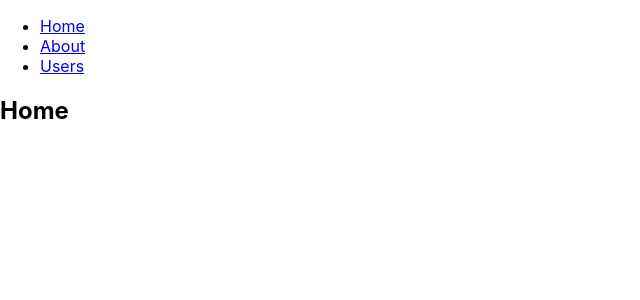
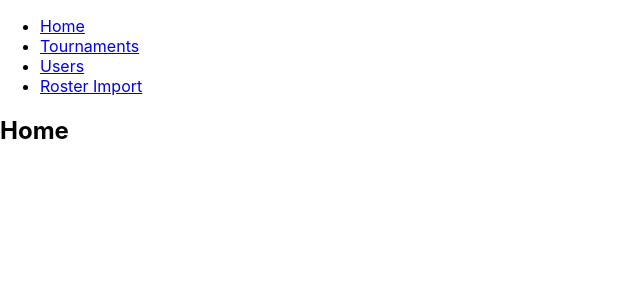
Before and after one commit to ranmadxs/mth40, a React (Create React App) app: page / in a window 1280 px wide. Shown: the top 300 px of the page, without its empty margins (0-640 px from the left). Built offline with nearby package versions, Linux system fonts and the light colour scheme.

Commit message:
Tournaments

```diff
--- a/src/App.js
+++ b/src/App.js
@@ -1,4 +1,5 @@
 import React from "react";
+import TournamentComponent from "./components/Tournaments/TournamentComponent";
 import {
   BrowserRouter as Router,
   Switch,
@@ -16,10 +17,13 @@ export default function App() {
               <Link to="/">Home</Link>
             </li>
             <li>
-              <Link to="/about">About</Link>
+              <Link to="/tournaments">Tournaments</Link>
             </li>
             <li>
               <Link to="/users">Users</Link>
+            </li>
+            <li>
+              <a href="/rosterImport.html">Roster Import</a>
             </li>
           </ul>
         </nav>
@@ -27,8 +31,8 @@ export default function App() {
         {/* A <Switch> looks through its children <Route>s and
             renders the first one that matches the current URL. */}
         <Switch>
-          <Route path="/about">
-            <About />
+          <Route path="/tournaments">
+            <TournamentComponent />
           </Route>
           <Route path="/users">
             <Users />
@@ -46,10 +50,6 @@ function Home() {
   return <h2>Home</h2>;
 }
 
-function About() {
-  return <h2>About</h2>;
-}
-
 function Users() {
   return <h2>Users</h2>;
 }
```
